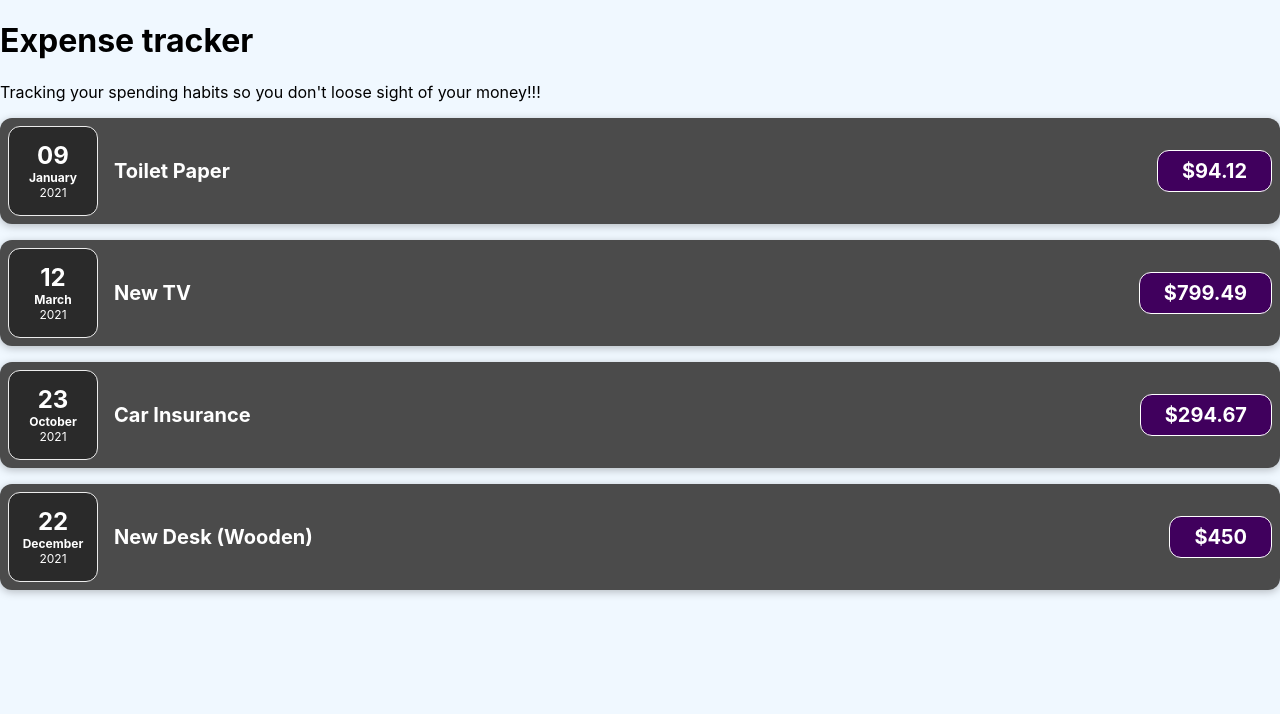
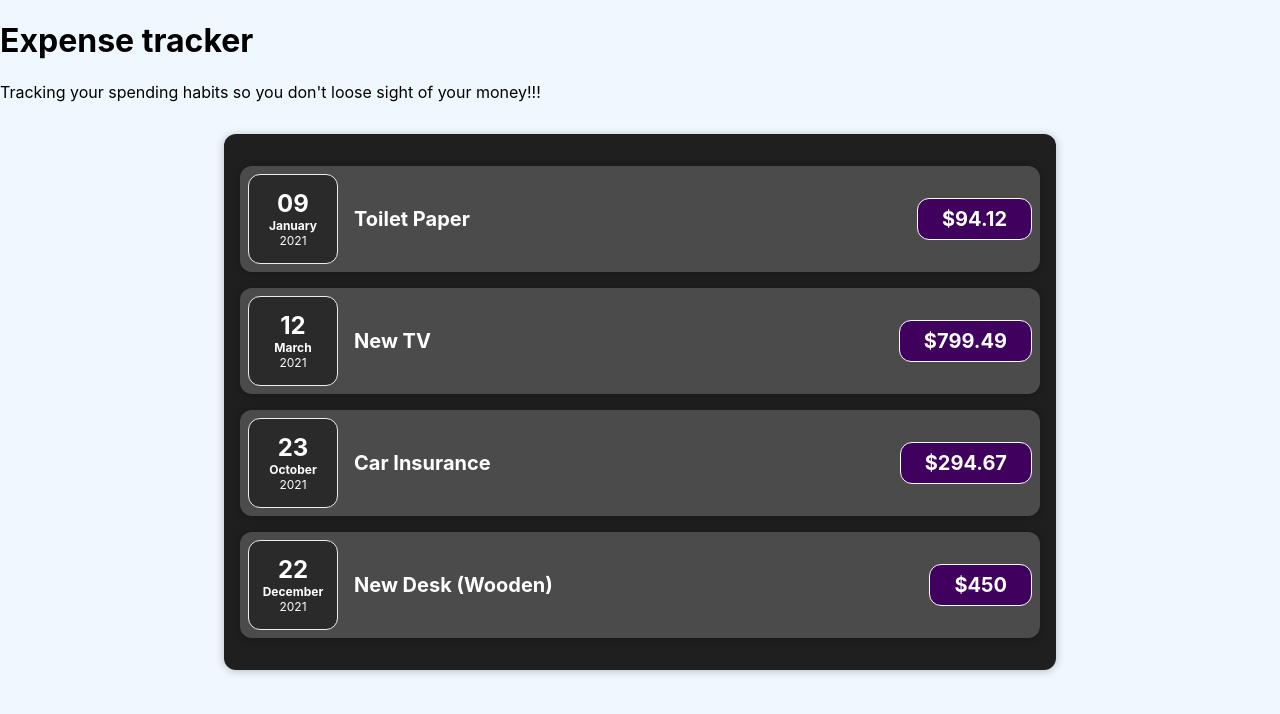
Before and after one commit to Alan114/expense-tracker, a React (Create React App) app: page / in a window 1280 px wide. Shown: the top 714 px of the page. Built offline with nearby package versions, Linux system fonts and the light colour scheme.

Commit message:
made Card component and organized file structure

```diff
--- a/src/App.js
+++ b/src/App.js
@@ -1,4 +1,4 @@
-import Expenses from "./components/Expenses";
+import Expenses from "./components/Expenses/Expenses";
 
 function App() {
   const expenses = [
--- a/src/components/ExpenseItem.css
+++ b/src/components/Expenses/ExpenseItem.css
@@ -2,10 +2,8 @@
   display: flex;
   justify-content: space-between;
   align-items: center;
-  box-shadow: 0 2px 8px rgba(0, 0, 0, 0.25);
   padding: 0.5rem;
   margin: 1rem 0;
-  border-radius: 12px;
   background-color: #4b4b4b;
 }
 
--- a/src/components/ExpenseItem.js
+++ b/src/components/Expenses/ExpenseItem.js
@@ -1,16 +1,17 @@
 import React from "react";
+import Card from "../UI/Card";
 import ExpenseDate from "./ExpenseDate";
 import "./ExpenseItem.css";
 
 function ExpenseItem(props) {
   return (
-    <div className="expense-item">
+    <Card className="expense-item">
       <ExpenseDate date={props.date} />
       <div className="expense-item__description">
         <h2>{props.title}</h2>
         <div className="expense-item__price">${props.amount}</div>
       </div>
-    </div>
+    </Card>
   );
 }
 
--- a/src/components/Expenses.css
+++ b/src/components/Expenses/Expenses.css
@@ -4,6 +4,4 @@
   margin: 2rem auto;
   width: 50rem;
   max-width: 95%;
-  border-radius: 12px;
-  box-shadow: 0 1px 8px rgba(0, 0, 0, 0.25);
 }
--- a/src/components/Expenses.js
+++ b/src/components/Expenses/Expenses.js
@@ -1,9 +1,11 @@
 import React from "react";
 import ExpenseItem from "./ExpenseItem";
+import Card from "../UI/Card";
+import "./Expenses.css";
 
 function Expenses(props) {
   return (
-    <div className="expenses">
+    <Card className="expenses">
       <ExpenseItem
         title={props.expenses[0].title}
         amount={props.expenses[0].amount}
@@ -24,7 +26,7 @@
         amount={props.expenses[3].amount}
         date={props.expenses[3].date}
       />
-    </div>
+    </Card>
   );
 }
 
--- /dev/null
+++ b/src/components/UI/Card.css
@@ -0,0 +1,4 @@
+.card {
+  border-radius: 12px;
+  box-shadow: 0 1px 8px rgba(0, 0, 0, 0.25);
+}
--- /dev/null
+++ b/src/components/UI/Card.js
@@ -0,0 +1,9 @@
+import "./Card.css";
+
+function Card(props) {
+  const classes = "card " + props.className;
+
+  return <div className={classes}>{props.children}</div>;
+}
+
+export default Card;
```
Also changed, not shown: src/components/Expenses/ExpenseDate.css (renamed from src/components/ExpenseDate.css), src/components/Expenses/ExpenseDate.js (renamed from src/components/ExpenseDate.js).
